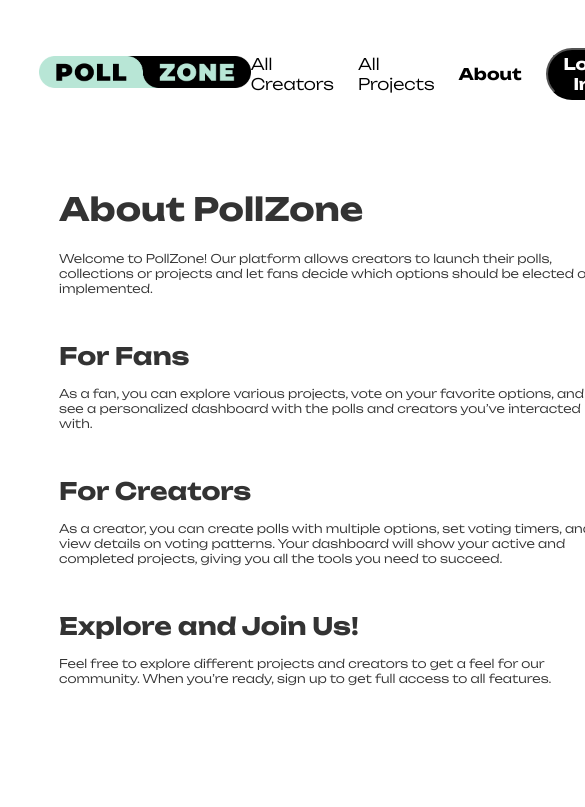
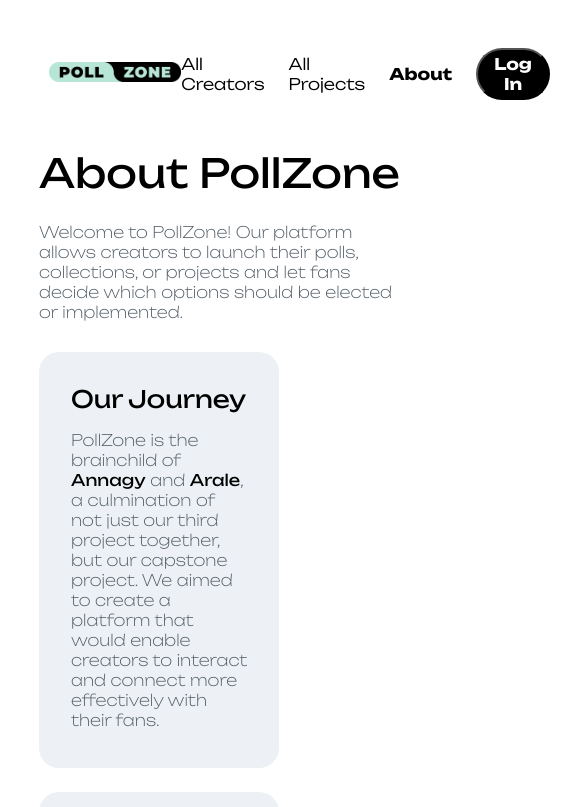
Before and after one commit to justArale/pollzone-client, a React (Vite) app: page /about in a window 390 px wide. Shown: the top 807 px of the page, 585 px wide, since content can reach past the window. Built offline with nearby package versions, Linux system fonts and the light colour scheme; no server answers.

Commit message:
some responsive design

```diff
--- a/src/components/AboutPage.css
+++ b/src/components/AboutPage.css
@@ -1,12 +1,23 @@
-.container {
-    max-width: 800px;
-    margin: 0 auto;
-    padding: 20px;
-    color: #333;
-  }
+.aboutCard {
+  width: calc(50% - 20px);
+  border-radius: 20px;
+  box-sizing: border-box;
+  margin: 0;
+  transition: transform 0.3s, box-shadow 0.3s;
+  background-color: var(--box-color);
+  display: flex;
+  flex-direction: column;
+  text-decoration: none;
+  overflow: hidden;
+  position: relative;
+}
 
-.aboutPara {
-    font-weight: var(--font-weight-normal);
-    font-size: var(--font-size-small);
-    margin: 15px 0 45px;
+.aboutDescription {
+  width: calc(70%);
 }
+
+.projectDescription a {
+  text-decoration: none;
+  color: var(--color-black);
+  font-weight: var(--font-weight-semiBold);
+}
--- a/src/components/AllProjectsPage.css
+++ b/src/components/AllProjectsPage.css
@@ -1,4 +1,3 @@
-
 /* card css */
 
 .allProjectsContainer {
@@ -39,7 +38,6 @@
   align-self: flex-start;
 }
 
-
 .allProjectsCard h2 {
   font-size: var(--font-size-ml);
   font-weight: var(--font-weight-bold);
@@ -55,7 +53,7 @@
 .creatorBoxAllProjects {
   display: flex;
   flex-direction: row;
-    align-items:baseline;
+  align-items: baseline;
   justify-content: flex-start;
   text-align: left;
   margin-bottom: 30px;
@@ -64,3 +62,49 @@
 .boldName {
   font-weight: var(--font-weight-bold);
 }
+
+/* Responsive styles */
+@media (max-width: 1200px) {
+  .allProjectsContainer {
+    flex-wrap: wrap;
+  }
+
+  .allCreatorCard {
+    width: 100%;
+  }
+}
+
+@media (max-width: 768px) {
+  .filterContainer {
+    align-items: center;
+    justify-content: center;
+  }
+
+  .allProjectsContainer {
+    flex-direction: column;
+    align-items: center;
+    justify-content: right;
+  }
+
+  .allProjectsCard {
+    width: calc(50% - 20px);
+    margin-bottom: 20px;
+  }
+
+  .filterContainer {
+    flex-direction: column;
+    align-items: flex-start;
+  }
+
+  .labelCategory {
+    margin-bottom: 10px;
+  }
+}
+
+@media (max-width: 480px) {
+  .allProjectsCard {
+    width: 100%;
+    padding: 20px;
+    margin: 20px 0;
+  }
+}
--- a/src/components/Navbar.css
+++ b/src/components/Navbar.css
@@ -64,3 +64,17 @@
   height: 32px;
   width: auto;
 }
+
+@media (max-width: 480px) {
+  .headerBar {
+    padding: 0 10px;
+  }
+
+  .linkNavbar {
+    font-size: var(--font-size-smallest);
+  }
+
+  .logo {
+    height: 20px;
+  }
+}
--- a/src/components/ProjectDetailPage.css
+++ b/src/components/ProjectDetailPage.css
@@ -71,12 +71,6 @@
   align-items: center;
   box-sizing: border-box;
   width: 100%;
-}
-
-.voteInfo {
-  font-size: var(--font-size-large);
-  font-weight: var(--font-weight-extraBold);
-  margin: 0;
 }
 
 .timeWrapper {
--- a/src/components/UserProfilPage.css
+++ b/src/components/UserProfilPage.css
@@ -11,8 +11,8 @@
 }
 
 .userImageCard {
-  width: 96px;
-  height: 96px;
+  width: 142px;
+  height: 142px;
   border-radius: 50%;
   object-fit: cover;
 }
--- a/src/index.css
+++ b/src/index.css
@@ -79,6 +79,12 @@ h2 {
   margin: 0;
 }
 
+.font12BoldGrey {
+  font-size: var(--font-size-small);
+  font-weight: var(--font-weight-bold);
+  color: var(--overlay-background-color);
+}
+
 .font16RegularGrey {
   font-size: var(--font-size-medium);
   font-weight: var(--font-weight-normal);
@@ -97,9 +103,22 @@ h2 {
   color: var(--overlay-background-color);
 }
 
+.font24bold {
+  font-size: var(--font-size-large);
+  font-weight: var(--font-weight-semiBold);
+  margin: 0;
+}
+
 .font24ExtraBold {
   font-size: var(--font-size-large);
   font-weight: var(--font-weight-extraBold);
+  margin: 0;
+}
+
+.font40Bold {
+  font-size: var(--font-size-xlarge);
+  font-weight: var(--font-weight-semiBold);
+  margin: 0;
 }
 
 .button {
@@ -127,11 +146,12 @@ h2 {
 .buttonReverse {
   color: var(--color-black);
   background-color: var(--color-white);
+  border: 2px solid black;
 }
 
 .buttonSubmit {
   background-color: var(--highlight-color);
-  border: none;
+  border: 2px solid #b8e6d6;
   color: var(--color-black);
 }
 
@@ -142,7 +162,7 @@ h2 {
 
 .buttonDelete {
   background-color: var(--color-attention);
-  border-color: var(--color-attention);
+  border: 2px solid #cc0044;
 }
 .buttonFontMedium {
   font-size: var(--font-size-medium);
--- a/src/pages/AboutPage.jsx
+++ b/src/pages/AboutPage.jsx
@@ -3,31 +3,47 @@ import "../components/AboutPage.css";
 
 function AboutPage() {
   return (
-    <div className="container">
-      <h1 >About PollZone</h1>
-      <p className="aboutPara">
-        Welcome to PollZone! Our platform allows creators to launch their
-        polls, collections or projects and let fans decide which options should be elected or
-        implemented.
-      </p>
-      <h2 >For Fans</h2>
-      <p className="aboutPara">
-        As a fan, you can explore various projects, vote on your favorite
-        options, and see a personalized dashboard with the polls and creators you’ve
-        interacted with.
-      </p>
-      <h2>For Creators</h2>
-      <p className="aboutPara">
-        As a creator, you can create polls with multiple options, set voting
-        timers, and view details on voting patterns. Your dashboard will show your active and completed projects,
-        giving you all the tools you need to succeed.
-      </p>
-      <h2>Explore and Join Us!</h2>
-      <p className="aboutPara">
-        Feel free to explore different projects and creators to get a feel for
-        our community. When you’re ready, sign up to get full access to all
-        features.
-      </p>
+    <div className="voteDetails">
+      <h1 className="font40Bold">About PollZone</h1>
+      <div className="aboutDescription">
+        <p className="projectDescription">
+          Welcome to PollZone! Our platform allows creators to launch their
+          polls, collections, or projects and let fans decide which options
+          should be elected or implemented.
+        </p>
+      </div>
+      <div className="optionsContainer ">
+        <div className=" aboutCard optionInfoBox">
+          <h2 className="font24bold optionTitle">Our Journey</h2>
+          <p className="projectDescription">
+            PollZone is the brainchild of{" "}
+            <a
+              target="_blank"
+              href="https://www.linkedin.com/in/anna-hartkopf/"
+            >
+              Annagy
+            </a>{" "}
+            and{" "}
+            <a
+              target="_blank"
+              href="https://www.linkedin.com/in/s-kuechler-jr-fullstack-dev/"
+            >
+              Arale
+            </a>
+            , a culmination of not just our third project together, but our
+            capstone project. We aimed to create a platform that would enable
+            creators to interact and connect more effectively with their fans.
+          </p>
+        </div>
+        <div className=" aboutCard optionInfoBox">
+          <h2 className="font24bold optionTitle">Explore and Join Us!</h2>
+          <p className="projectDescription">
+            Feel free to explore different projects and creators to get a feel
+            for our community. When you’re ready, sign up to get full access to
+            all features.
+          </p>
+        </div>
+      </div>
     </div>
   );
 }
--- a/src/pages/ProjectDetailPage.jsx
+++ b/src/pages/ProjectDetailPage.jsx
@@ -312,14 +312,14 @@ function ProjectDetailPage() {
                 user._id === currentProject.creator._id) ||
               (isVotingClosed &&
                 new Date(currentProject.startDate) < new Date()) ? (
-                <h3 className="voteInfo">Results</h3>
+                <h3 className="font24ExtraBold">Results</h3>
               ) : !isVotingClosed &&
                 new Date(currentProject.startDate) > new Date() ? (
-                <h3 className="voteInfo">
+                <h3 className="font24ExtraBold">
                   Voting Start: {formatDate(currentProject.startDate)}
                 </h3>
               ) : (
-                <h3 className="voteInfo">Vote now</h3>
+                <h3 className="font24ExtraBold">Vote now</h3>
               )}
               {!isVotingClosed &&
               new Date(currentProject.startDate) < new Date() ? (
```
Lines whose indentation alone changed are shown as unchanged.
